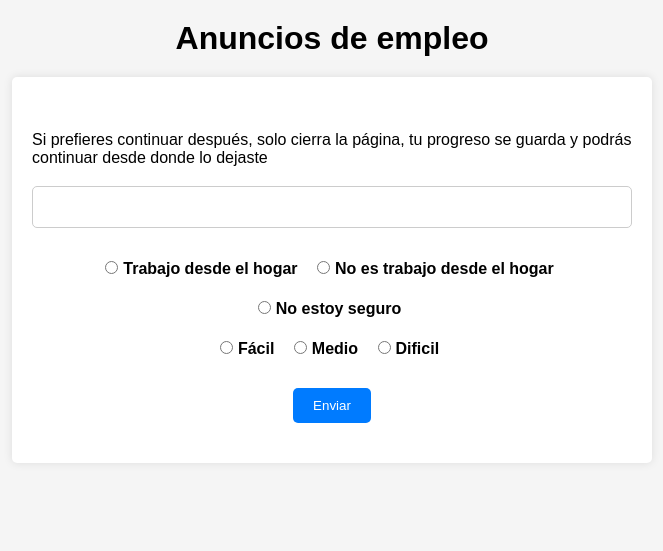
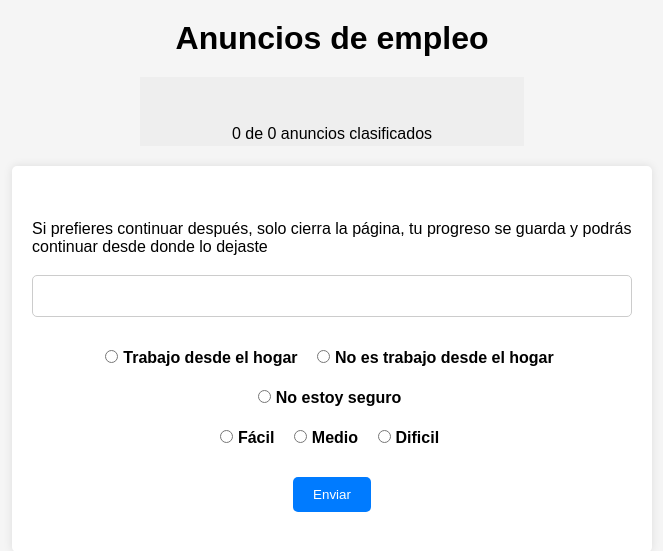
Before and after one commit to oejaramillo/wfh-form-app, a Flask app: page /wfh_classification in a window 1280 px wide. Shown: the top 551 px of the page, without its empty margins (308-971 px from the left). Run offline with Flask 3, Linux system fonts and the light colour scheme.

Commit message:
progress Bar added, study fields and checking logic, despedida glitch solved

```diff
--- a/app/routes.py
+++ b/app/routes.py
@@ -77,7 +77,14 @@ def get_ads():
         remaining_ads = [{"id": ad_id, "aviso": ad_text}
                          for ad_id, ad_text in all_ads[str(ads_group)].items()][ad_count:]
 
-        return jsonify(remaining_ads)
+        response = jsonify({
+            'remaining_ads': remaining_ads,
+            'total_ads': len(all_ads[str(ads_group)]),
+            'ads_classified': ad_count
+            })
+        print(response)
+        print("total ads ", len(all_ads[str(ads_group)]))
+        return response
 
     return jsonify({'error': 'Classifier not found'}), 404
 
--- a/app/static/script.js
+++ b/app/static/script.js
@@ -1,6 +1,7 @@
 let jobAds = [];
+let totalAds = 0;
+let classifiedAds = 0;
 let jobAdKeys = [];
-let currentIndex = 0;
 
 const jobAdContainer = document.getElementById("jobAdContainer");
 const jobAdForm = document.getElementById("jobAdForm");
@@ -9,9 +10,16 @@ function fetchAds() {
     fetch('/get_ads')
     .then(response => response.json())
     .then(data => {
-        jobAds = data;
+        jobAds = data.remaining_ads;
+        totalAds = data.total_ads;
+        classifiedAds = data.ads_classified;
         console.log("Loaded ads:", jobAds); // Debugging
-        displayNextJobAd();
+        console.log("Total ads:", totalAds); // Debugging
+
+
+        //update progress bar
+        updateProgressBar(classifiedAds, totalAds);
+        displayNextJobAd()
     })
     .catch(error => {
         console.error('Error:', error);
@@ -20,25 +28,33 @@ function fetchAds() {
 
 fetchAds();
 
+function updateProgressBar(adsClassified, totalAds) {
+    const progressBar = document.getElementById('progressBar');
+    const progressText = document.getElementById('progressText');
+
+    const progressPercentage = (adsClassified / totalAds) * 100;
+    progressBar.style.width = progressPercentage + '%';
+    progressText.innerText = `${adsClassified} de ${totalAds} anuncios clasificados`;
+
+}
+
 function displayNextJobAd() {
-    console.log("Current index:", currentIndex, "Total ads:", jobAds.length); // Debugging
-    if (currentIndex < jobAds.length) {
-        const currentAd = jobAds[currentIndex];
+    console.log("jobAds.length:", jobAds.length, "totalAds:", totalAds, "classified:", classifiedAds); // Debugging
+    if (classifiedAds < totalAds) {
+        const currentAd = jobAds[0];
         jobAdContainer.innerHTML = currentAd.aviso; // Display the ad text
         // Optionally, use currentAd.id as needed
-        currentIndex++;
     } else {
         window.location.href = '/despedida';
     }
 }
-
 
 // Event listener for form submission
 jobAdForm.addEventListener("submit", function (e) {
     e.preventDefault();
 
     // Check if there are more ads to classify
-    if (currentIndex >= jobAds.length) {
+    if (classifiedAds >= totalAds) {
         // Handle the case where all ads have been classified
         window.location.href = '/despedida';
         return;
@@ -53,7 +69,7 @@ jobAdForm.addEventListener("submit", function (e) {
     }
 
     // Get the ID of the current ad being classified
-    const currentAd = jobAds[currentIndex];
+    const currentAd = jobAds[0];
 
     const formData = {
         ad_id: currentAd.id,
@@ -72,7 +88,7 @@ jobAdForm.addEventListener("submit", function (e) {
     .then(data => {
         console.log('Success:', data);
         //currentIndex++;  // Increment currentIndex after successful submission
-        displayNextJobAd();  // Display the next job ad or redirect
+        fetchAds();
     })
     .catch((error) => {
         console.error('Error:', error);
--- a/app/static/styles.css
+++ b/app/static/styles.css
@@ -123,6 +123,28 @@ ol {
     text-align: center;
 }
 
+.progress-container {
+    width: 30%;
+    background-color: #eee;
+    margin: 20px auto;
+    display: block;
+}
+
+.progress-bar {
+    height: 20px;
+    background-color: #4CAF50;
+    width: 0%; /* Initial width */
+    transition: width 0.4s ease;
+}
+
+.progress {
+    height: 100%;
+}
+
+#progressText {
+    text-align: center;
+}
+
 
 
 @media (max-width: 600px) {
--- a/app/templates/wfh_classification.html
+++ b/app/templates/wfh_classification.html
@@ -8,6 +8,12 @@
 </head>
 <body>
     <h1>Anuncios de empleo</h1>
+    <div class="progress-container">
+        <div class="progress-bar" id="progressBar">
+            <div class="progress" id="progress"></div>
+        </div>
+        <p id="progressText">0 de 0 anuncios clasificados</p>
+    </div>
     <form id="jobAdForm" action="/submit_classification", method="post">
         <p>Si prefieres continuar después, solo cierra la página, tu progreso se guarda y podrás continuar desde donde lo dejaste</p>
         <div id="jobAdContainer"></div>
@@ -33,11 +39,9 @@
                 <input type="radio" name="ease_of_coding" value="hard">Dificil
             </label>
         </div>
-
         <!--Submit Button-->
         <button type="submit">Enviar</button>
     </form>
-
     <script src="/static/script.js"></script>
 </body>
 </html>
```
Also changed, not shown: app/__init__.py (+5 -5 lines), app/templates/datos_demo.html (+11 -3 lines).
